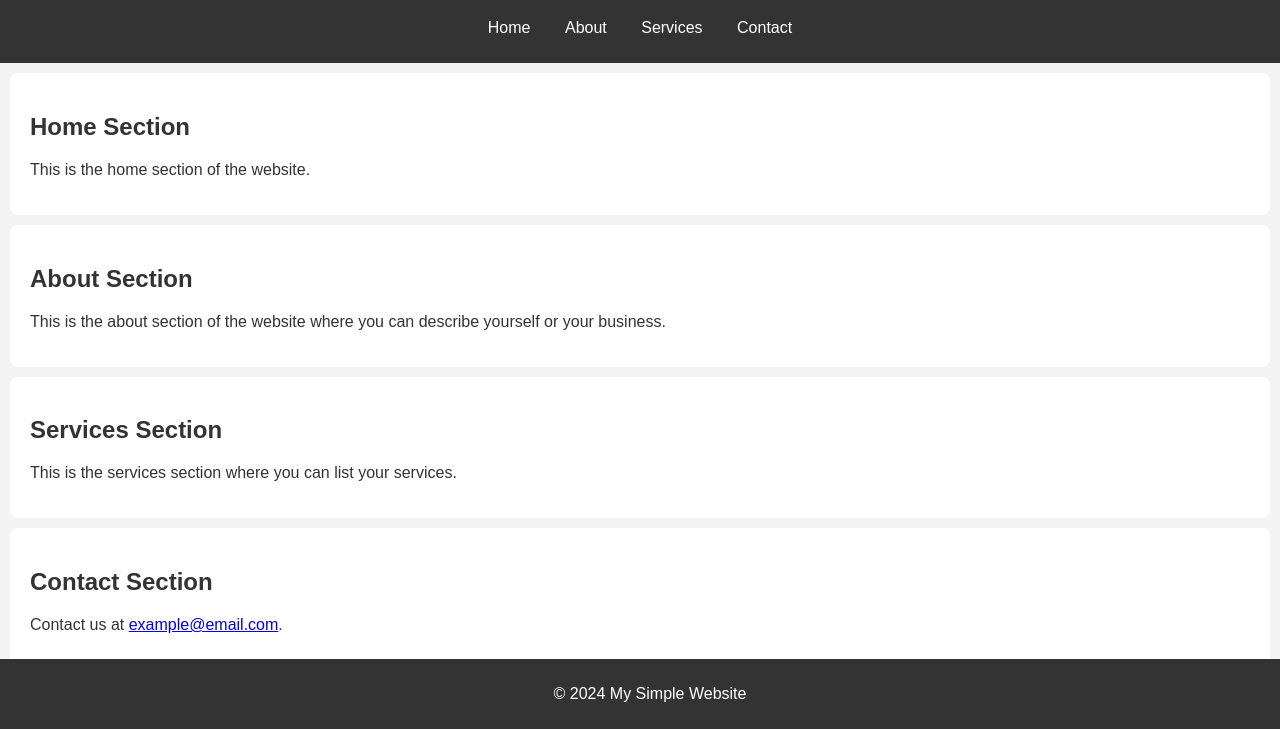
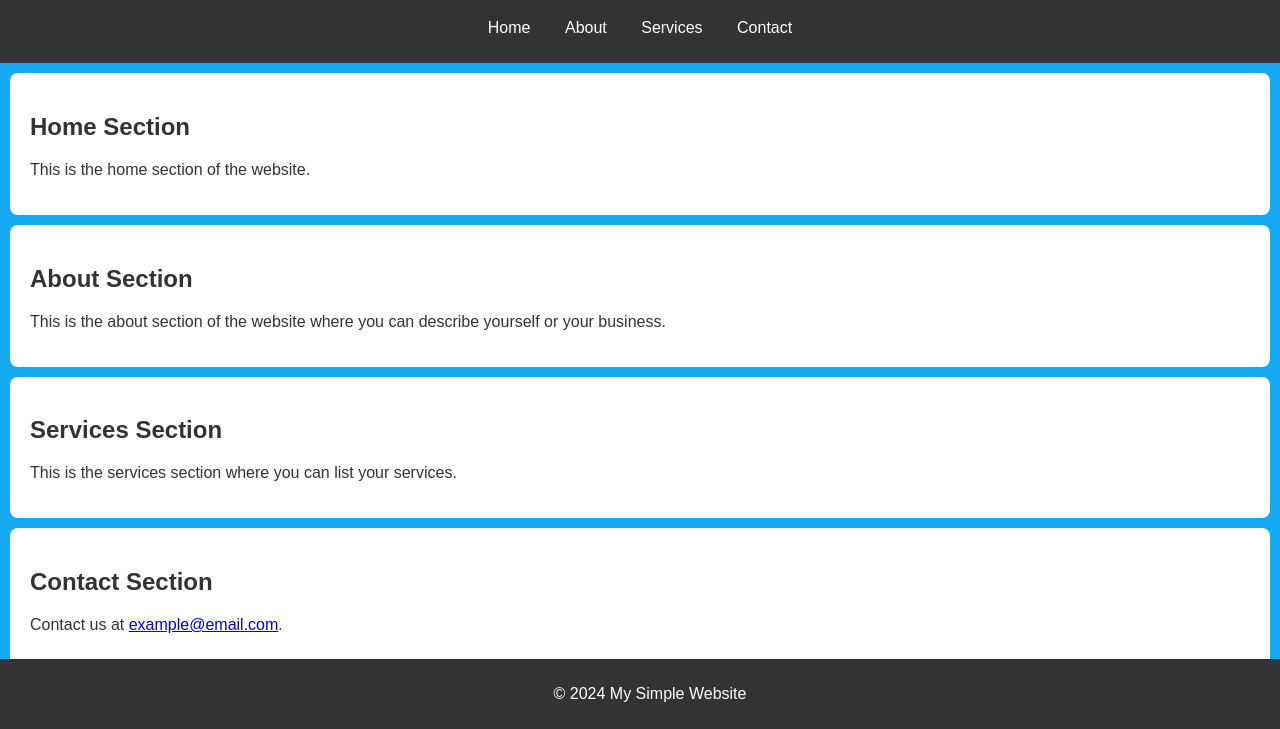
Before and after one commit to SatishkantRam/myrepo, a plain HTML site: page index.html in a window 1280 px wide. Shown: the part 71-800 px from the top of the page. Drawn offline with Linux system fonts and the light colour scheme.

Commit message:
this is V6

```diff
--- a/styles.css
+++ b/styles.css
@@ -3,7 +3,7 @@ body {
     font-family: Arial, sans-serif;
     margin: 0;
     padding: 0;
-    background-color: #f4f4f4;
+    background-color: #17aaf4;
     color: #333;
 }
 
```
